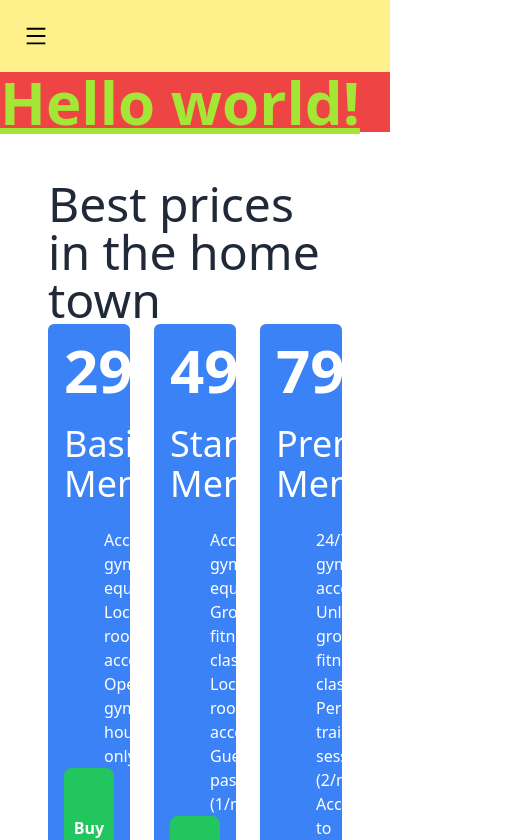
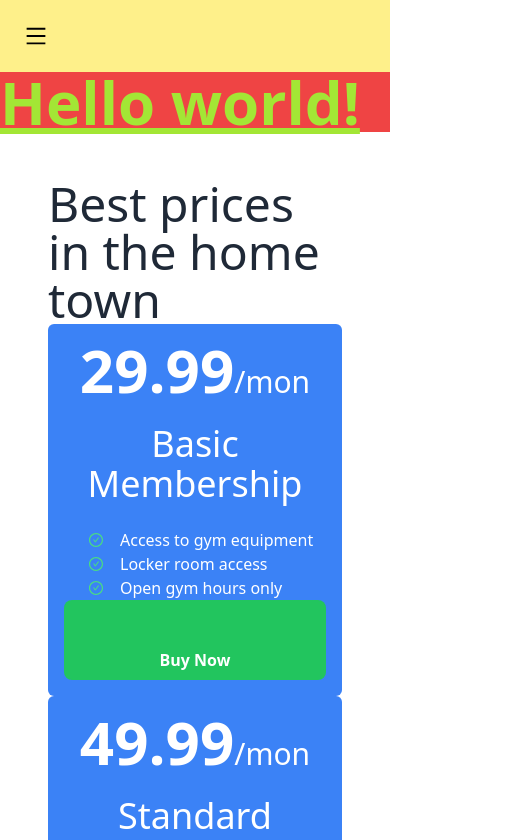
Before and after one commit to alalhosen/price-options-d44, a React (Vite) app: page / in a window 390 px wide. Shown: the top 840 px of the page, 506 px wide, since content can reach past the window. Built offline with nearby package versions, Linux system fonts and the light colour scheme.

Commit message:
add Buy Now button

```diff
--- a/src/components/PriceOption/PriceOption.jsx
+++ b/src/components/PriceOption/PriceOption.jsx
@@ -5,13 +5,13 @@ import Feature from "../Feature/Feature";
 const PriceOption = ({ option }) => {
   const { name, price, features } = option;
   return (
-    <div className="bg-blue-500 rounded-md p-4 text-white">
+    <div className="bg-blue-500 rounded-md p-4 flex flex-col text-white">
       <h2 className="text-center">
         <span className="text-6xl font-extrabold">{price}</span>
         <span className="text-3xl">/mon</span>
       </h2>
       <h4 className="text-4xl text-center my-6">{name}</h4>
-      <div className="pl-6">
+      <div className="pl-6 flex-grow">
       {
         features.map((feature, index)=><Feature key={index} feature={feature}></Feature>)
       }
--- a/src/components/PriceOptions/PriceOptions.jsx
+++ b/src/components/PriceOptions/PriceOptions.jsx
@@ -51,7 +51,7 @@ const PriceOptions = () => {
   return (
     <div className="m-12">
       <h2 className="text-5xl">Best prices in the home town</h2>
-      <div className="gap-6 grid grid-cols-3">
+      <div className="gap-6 md:grid grid-cols-3">
         {priceOptions.map((option) => (
           <PriceOption key={option.id} option={option}></PriceOption>
         ))}
```
